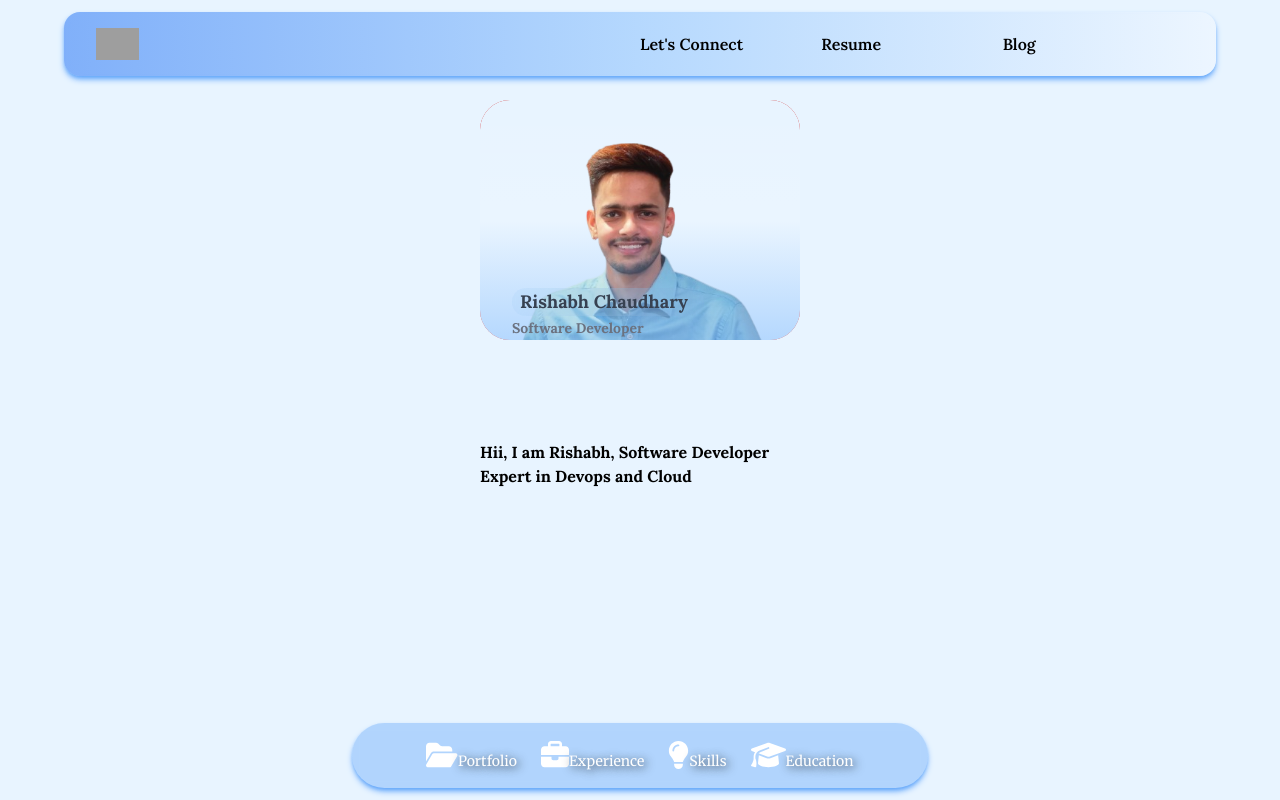
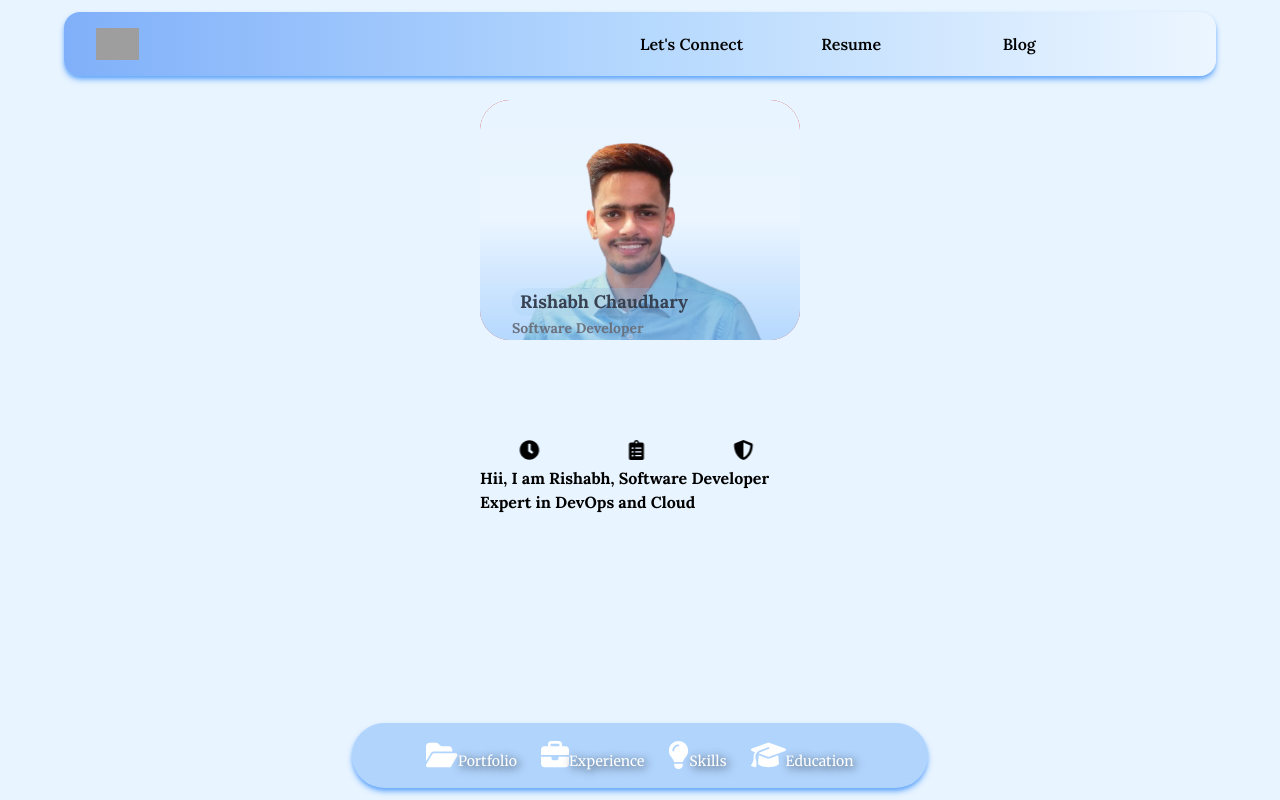
Before and after one commit to chaudhary-rishabh/rishabhc.in, a Next.js app: page / in a window 1280 px wide. Built offline with nearby package versions, Linux system fonts and the light colour scheme; grey boxes are pictures that could not be loaded.

Commit message:
added slider on homepage

```diff
--- a/components/HomeAbout.tsx
+++ b/components/HomeAbout.tsx
@@ -1,12 +1,29 @@
 import React from 'react'
+import HorizontalSlider from './autoslider/HorizontalSlider';
+import { FaComments, FaUsers, FaTools, FaLaptopCode, FaClock, FaClipboardList, FaShieldAlt, FaBrain, FaHandsHelping } from 'react-icons/fa';
+import HomeHorizontalSlider from '@/modules/HomeModule/HomeHorizontalSlider';
 
 const HomeAbout = () => {
+    const Skills = [
+        { name: "Communication", icon: <FaComments /> },
+        { name: "Team Collaboration", icon: <FaUsers /> },
+        { name: "Adaptability", icon: <FaTools /> },
+        { name: "Problem-Solving", icon: <FaLaptopCode /> },
+        { name: "Time Management", icon: <FaClock /> },
+        { name: "Work Ethic", icon: <FaClipboardList /> },
+        { name: "Resilience", icon: <FaShieldAlt /> },
+        { name: "Critical Thinking", icon: <FaBrain /> },
+        { name: "Empathy", icon: <FaHandsHelping /> },
+    ];
+
     return (
-        <div className='w-80 mx-auto max-w-sm '>
-            <p className='text-black font-bold text-base'>Hii, I am Rishabh, Software Developer Expert in Devops and Cloud</p>
-            <p></p>
+        <div className='w-80 mx-auto max-w-sm'>
+            <HomeHorizontalSlider items={Skills.map(skill => skill.icon)} />
+            <p className='text-black font-bold text-base'>
+                Hii, I am Rishabh, Software Developer Expert in DevOps and Cloud
+            </p>
         </div>
     )
 }
 
-export default HomeAbout
+export default HomeAbout;
--- /dev/null
+++ b/modules/HomeModule/HomeHorizontalSlider.tsx
@@ -0,0 +1,50 @@
+import React from "react";
+import Slider from "react-slick";
+import "slick-carousel/slick/slick.css";
+import "slick-carousel/slick/slick-theme.css";
+
+type HomeHorizontalSliderProps = {
+    items: any;
+};
+
+const HomeHorizontalSlider: React.FC<HomeHorizontalSliderProps> = ({ items }) => {
+    const horizontalSettings = {
+        dots: false,
+        arrows: false,
+        infinite: true,
+        speed: 2000,
+        slidesToShow: 3,
+        slidesToScroll: 1,
+        autoplay: true,
+        autoplaySpeed: 0,
+        cssEase: "linear",
+        responsive: [
+            {
+                breakpoint: 768,
+                settings: {
+                    slidesToShow: 3,
+                },
+            },
+            {
+                breakpoint: 480,
+                settings: {
+                    slidesToShow: 2,
+                },
+            },
+        ],
+    };
+
+    return (
+        <>
+            <Slider {...horizontalSettings}>
+                {items.map((item: any, index: any) => (
+                    <div key={index} className="text-center text-xl font-semibold text-black text-shadow1">
+                        {item}
+                    </div>
+                ))}
+            </Slider>
+        </>
+    );
+};
+
+export default HomeHorizontalSlider;
```
